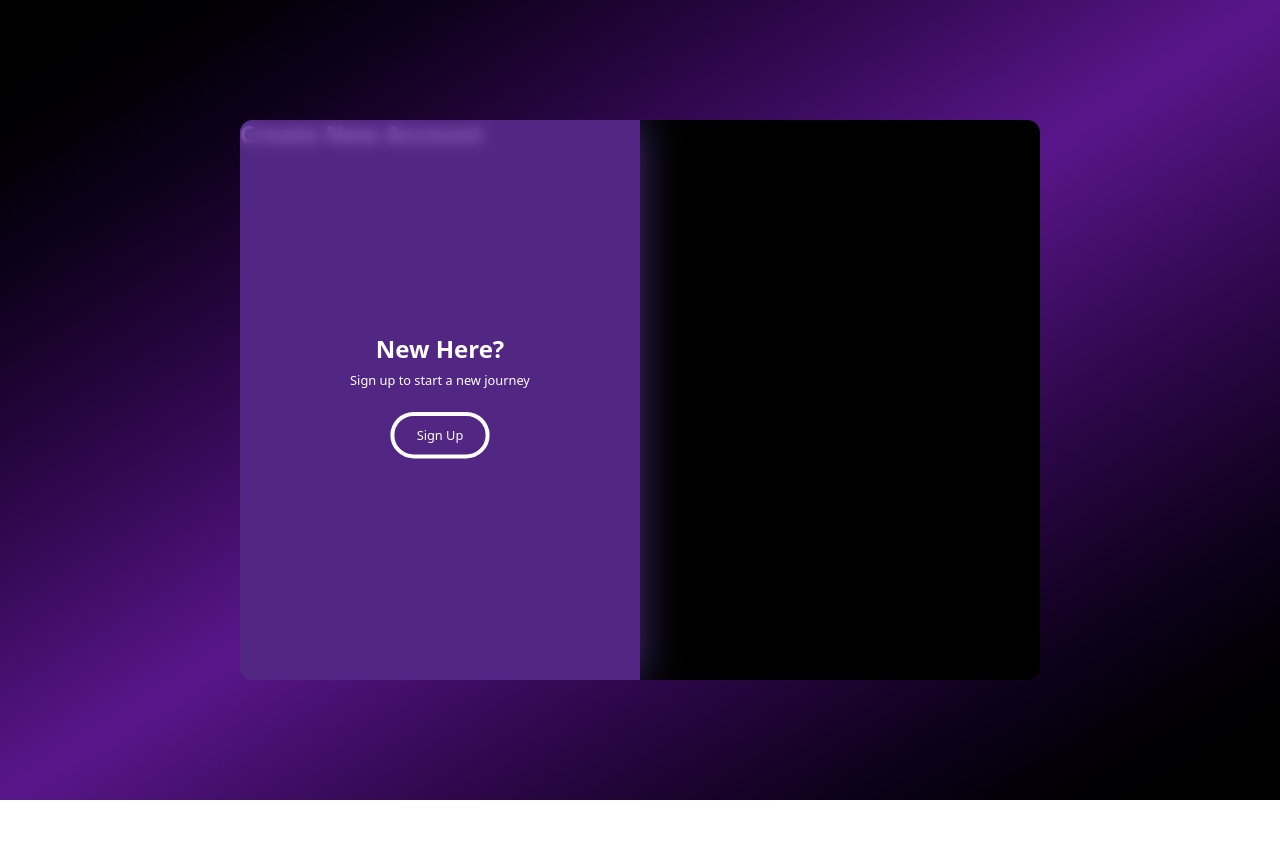
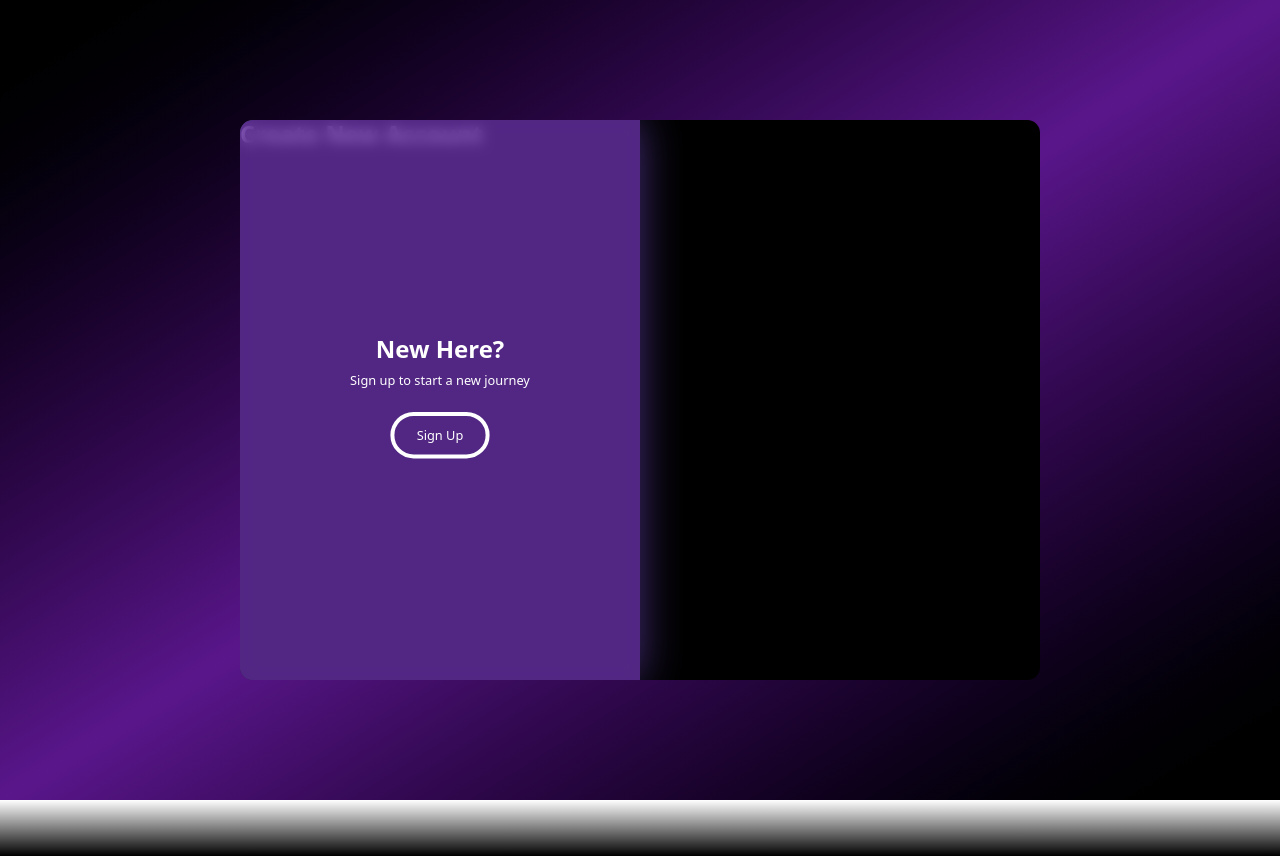
Before and after one commit to singhashish9963/CampusBeacon, a React (Vite) app in the folder client/CampusBeacon/: page / in a window 1280 px wide. Before the commit the page ends 800 px from the top, so only its background shows below. Built offline with nearby package versions, Linux system fonts and the light colour scheme.

Commit message:
implement footer in main.jsx

```diff
--- a/client/CampusBeacon/src/components/Footer.jsx
+++ b/client/CampusBeacon/src/components/Footer.jsx
@@ -2,4 +2,9 @@ import React from "react";
 import {motion} from "framer-motion"
 
 const Footer = () =>{
-}
+
+    return (
+        <div className="bg-gradient-to-b from gray-700 to-black text-white py-7"></div>
+    );
+};
+export default Footer;
--- a/client/CampusBeacon/src/main.jsx
+++ b/client/CampusBeacon/src/main.jsx
@@ -1,11 +1,12 @@
 import React, { StrictMode } from "react";
 import { createRoot } from "react-dom/client";
 import "./index.css";
-import App from "./App.jsx";
-import LoginSignup from "./pages/loginPage.jsx";
+import LoginSignup from "./pages/LoginPage.jsx";
+import Footer from "./components/Footer.jsx";
 
 createRoot(document.getElementById("root")).render(
   <StrictMode>
     <LoginSignup />
+    <Footer />
   </StrictMode>
 );
```
